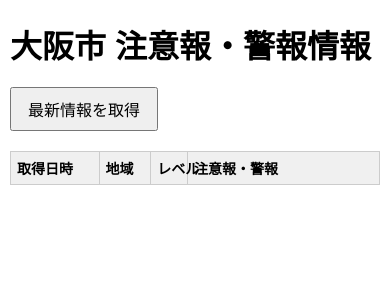
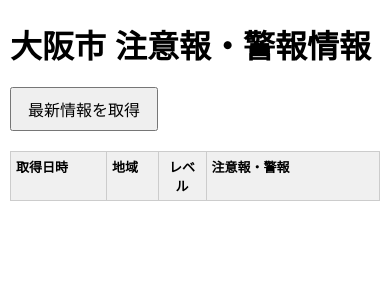
Before and after one commit to telcation/weather-warning, a Flask app: page / in a window 390 px wide. Shown: the top 300 px of the page. Run offline with Flask 3, Linux system fonts and the light colour scheme; data that the repository does not hold is empty.

Commit message:
スマホ表示でレベル欄の文字が重なる問題を修正

```diff
--- a/templates/index.html
+++ b/templates/index.html
@@ -50,20 +50,25 @@
         col:nth-child(3) { width: 8%;  }
         col:nth-child(4) { width: 62%; }
 
-        /* 折り返し禁止 */
+        /* 折り返し禁止（レベル列は折り返し許可） */
         th:nth-child(1), td:nth-child(1) { white-space: nowrap; }
         th:nth-child(2), td:nth-child(2) { white-space: nowrap; }
-        th:nth-child(3), td:nth-child(3) { white-space: nowrap; text-align: center; }
+        th:nth-child(3), td:nth-child(3) { text-align: center; }
 
-        /* スマホ対応 */
+        /* レベルバッジ スマホでは小さく */
         @media (max-width: 768px) {
             body { margin: 10px; }
-            table { font-size: 14px; }
-            th, td { padding: 6px; }
-            col:nth-child(1) { width: 24%; }
+            table { font-size: 13px; }
+            th, td { padding: 5px; }
+            col:nth-child(1) { width: 26%; }
             col:nth-child(2) { width: 14%; }
-            col:nth-child(3) { width: 10%; }
-            col:nth-child(4) { width: 52%; }
+            col:nth-child(3) { width: 13%; }
+            col:nth-child(4) { width: 47%; }
+
+            .level-badge {
+                font-size: 11px;
+                padding: 2px 4px;
+            }
         }
 
         /*
```
